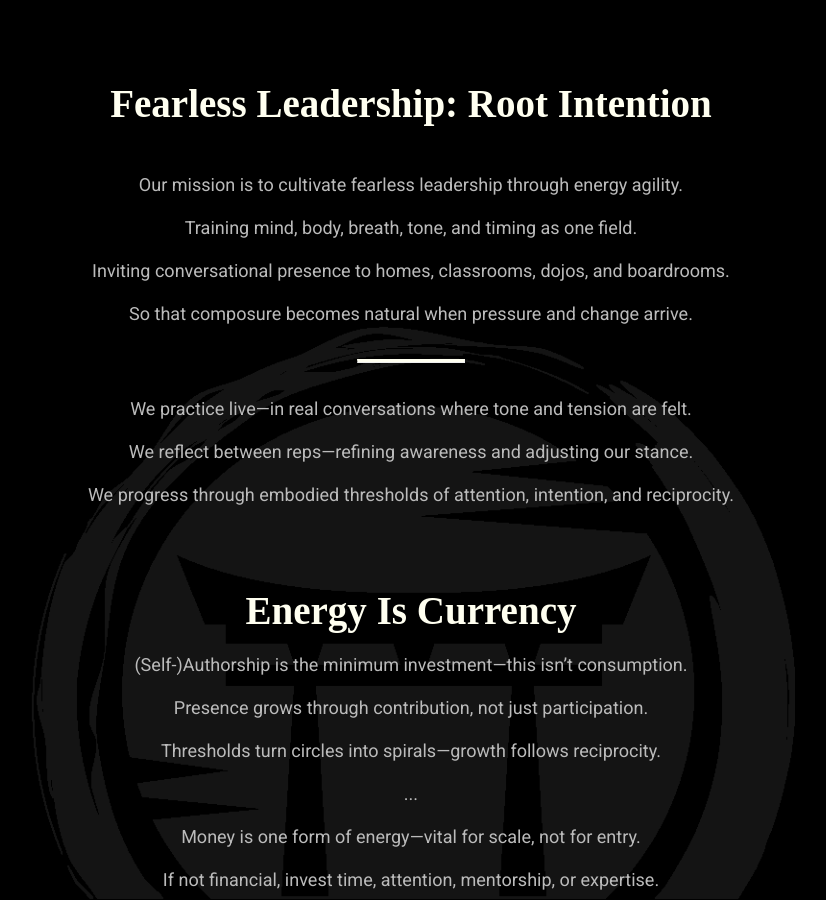
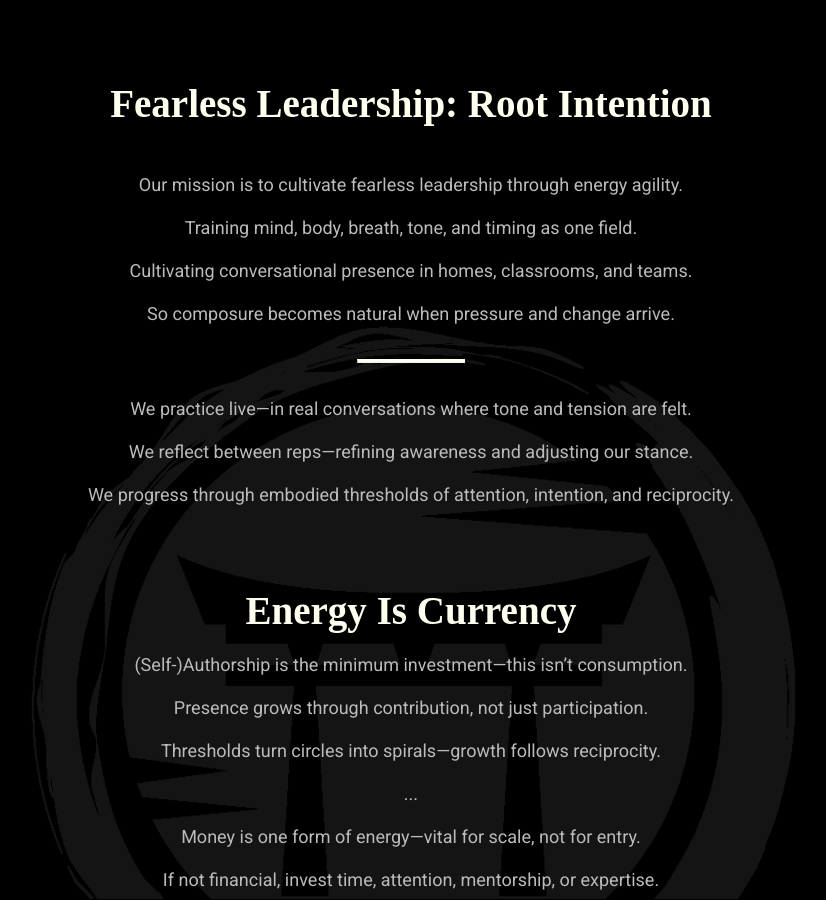
Before and after one commit to mindset-dojo/mindset-dojo.github.io, a Jekyll site: the page built from mission.md, in a window 1280 px wide and 900 px high, scrolled down 938 px. Shown: the whole window, without its empty margins (229-1055 px from the left). Built offline with Jekyll 4.4.1, drawn with Linux system fonts in a browser that asks for light colours; some web fonts are replaced.

Commit message:
feat: Uplift mission

```diff
--- a/_data/mission.yaml
+++ b/_data/mission.yaml
@@ -6,8 +6,8 @@ description: "Mindset Dojo is a training ground for fearless leadership. Through
 statement:
   - Our mission is to cultivate fearless leadership through energy agility.
   - Training mind, body, breath, tone, and timing as one field.
-  - Inviting conversational presence to homes, classrooms, dojos, and boardrooms.
-  - So that composure becomes natural when pressure and change arrive.
+  - Cultivating conversational presence in homes, classrooms, and teams.
+  - So composure becomes natural when pressure and change arrive.
 sections:
   - type: text
     data:
```
